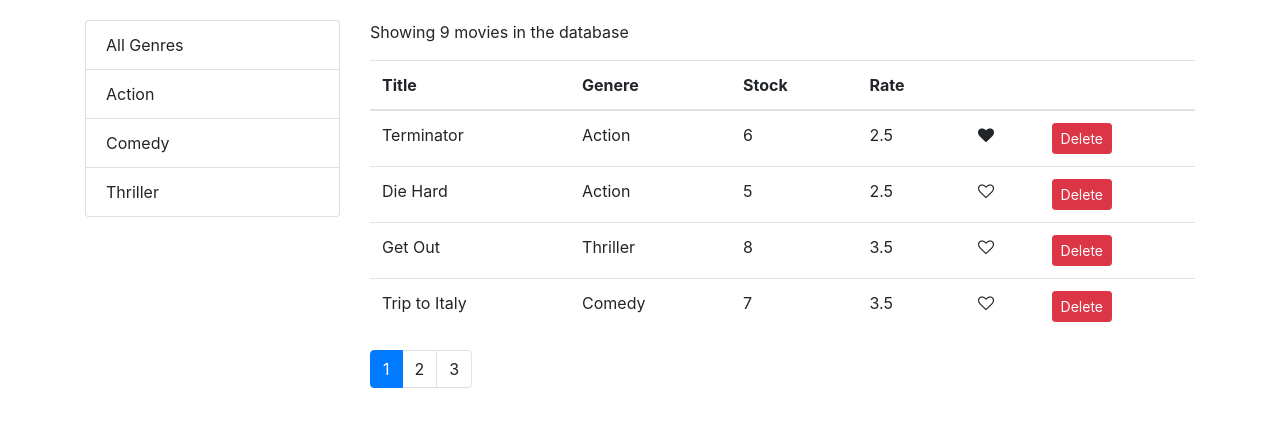
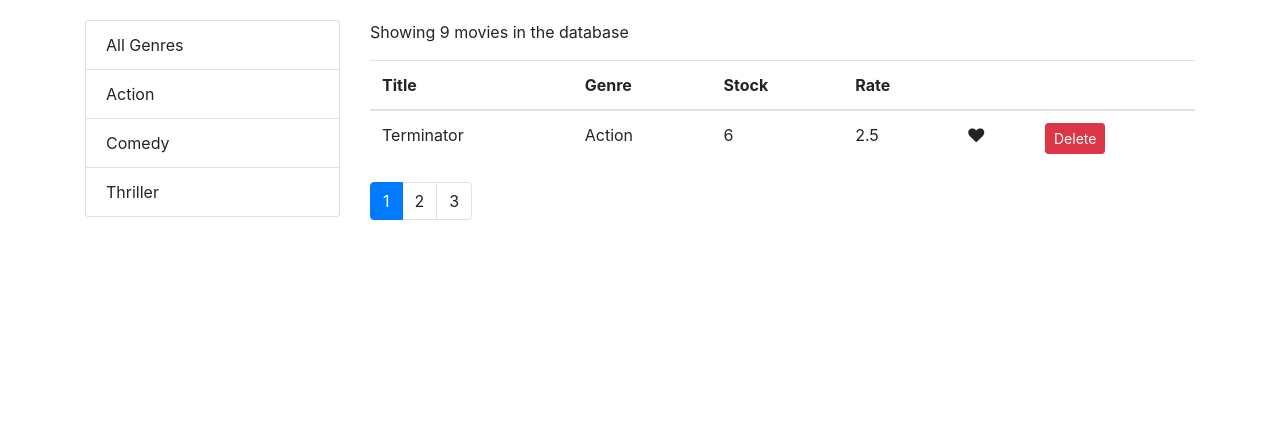
Before and after one commit to mriyank/vidly, a React (Create React App) app: page / in a window 1280 px wide. Shown: the top 426 px of the page. Built offline with nearby package versions, Linux system fonts and the light colour scheme.

Commit message:
added sorting feature

```diff
--- /dev/null
+++ b/src/components/common/tableHeader.jsx
@@ -0,0 +1,27 @@
+import React, { Component } from "react";
+
+class TableHeader extends Component {
+  raiseSort = (path) => {
+    const sortColumn = { ...this.props.sortColumn };
+    if (sortColumn.path === path)
+      sortColumn.order = sortColumn.order === "asc" ? "desc" : "asc";
+    else {
+      sortColumn.path = path;
+      sortColumn.order = "asc";
+    }
+    this.props.onSort(sortColumn);
+  };
+  render() {
+    return (
+      <thead>
+        <tr>
+          {this.props.columns.map((column) => (
+            <th key= {column.path || column.key} onClick={() => this.raiseSort(column.path)}>{column.label}</th>
+          ))}
+        </tr>
+      </thead>
+    );
+  }
+}
+
+export default TableHeader;
--- a/src/components/movies.jsx
+++ b/src/components/movies.jsx
@@ -5,6 +5,7 @@
 import Pagination from "./common/pagination";
 import { paginate } from "../utils/paginate";
 import { getGenres } from "../services/fakeGenreService";
+import _ from "lodash";
 
 class Movies extends Component {
   state = {
@@ -12,10 +13,11 @@
     genres: [],
     currentPage: 1,
     pageSize: 4,
+    sortColumn: { path: "title", order: "asc" },
   };
 
   componentDidMount() {
-    const genres = [{ name: "All Genres" }, ...getGenres()];
+    const genres = [{ _id: "", name: "All Genres" }, ...getGenres()];
     this.setState({ movies: getMovies(), genres });
   }
 
@@ -40,11 +42,16 @@
     this.setState({ selectedGenre: genre, currentPage: 1 });
   };
 
+  handleSort = (sortColumn) => {
+    this.setState({ sortColumn });
+  };
+
   render() {
     const { length: count } = this.state.movies;
     const {
       pageSize,
       currentPage,
+      sortColumn,
       selectedGenre,
       movies: allMovies,
     } = this.state;
@@ -56,7 +63,9 @@
         ? allMovies.filter((m) => m.genre._id === selectedGenre._id)
         : allMovies;
 
-    const movies = paginate(filtered, currentPage, pageSize);
+    const sorted = _.orderBy(filtered, [sortColumn.path][sortColumn.order]);
+
+    const movies = paginate(sorted, filtered, currentPage, pageSize);
 
     return (
       <div className="row">
@@ -69,11 +78,15 @@
         </div>
         <div className="col">
           <p>Showing {filtered.length} movies in the database</p>
+
           <MoviesTable
             movies={movies}
+            sortColumn={sortColumn}
             onLike={this.handleLike}
             onDelete={this.handleDelete}
+            onSort={this.handleSort}
           ></MoviesTable>
+
           <Pagination
             itemsCount={filtered.length}
             pageSize={pageSize}
--- a/src/components/moviesTable.jsx
+++ b/src/components/moviesTable.jsx
@@ -1,21 +1,27 @@
-import React from "react";
+import React, { Component } from "react";
+import TableHeader from "./common/tableHeader";
 import Like from "./common/like";
 
-const MoviesTable = (props) => {
-  const { movies, onDelete, onLike } = props;
+class MoviesTable extends Component {
+  columns = [
+    { path: "title", label: "Title" },
+    { path: "genre.name", label: "Genre" },
+    { path: "numberInStock", label: "Stock" },
+    { path: "dailyRentalRate", label: "Rate" },
+    {key: 'like'},
+    {key: 'delete'},
+  ];
+
+  render() {
+    const { movies, onDelete, onLike, onSort, sortColumn } = this.props;
 
     return (
       <table className="table">
-      <thead>
-        <tr>
-          <th>Title</th>
-          <th>Genere</th>
-          <th>Stock</th>
-          <th>Rate</th>
-          <th></th>
-          <th></th>
-        </tr>
-      </thead>
+        <TableHeader
+          columns={this.columns}
+          sortColumn={sortColumn}
+          onSort={onSort}
+        />
 
         <tbody>
           {movies.map((movie) => (
@@ -40,6 +46,7 @@
         </tbody>
       </table>
     );
-};
+  }
+}
 
 export default MoviesTable;
```
Lines whose indentation alone changed are shown as unchanged.
